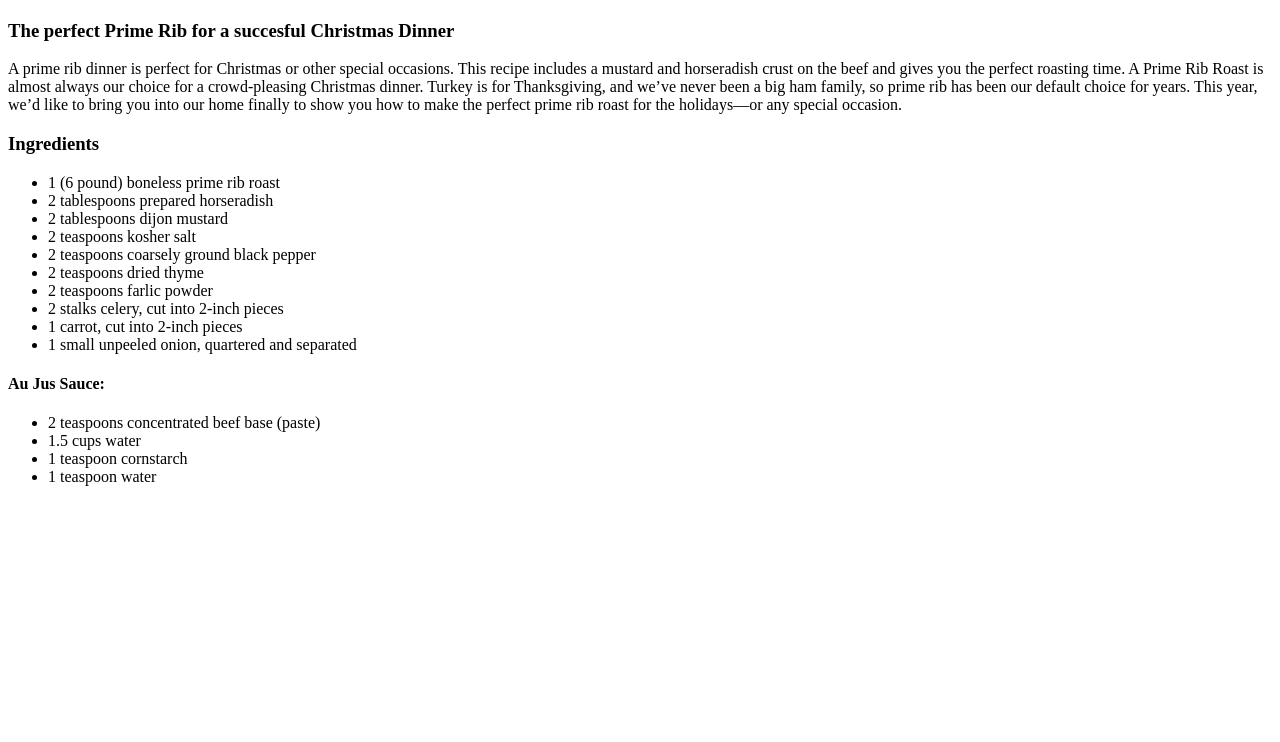
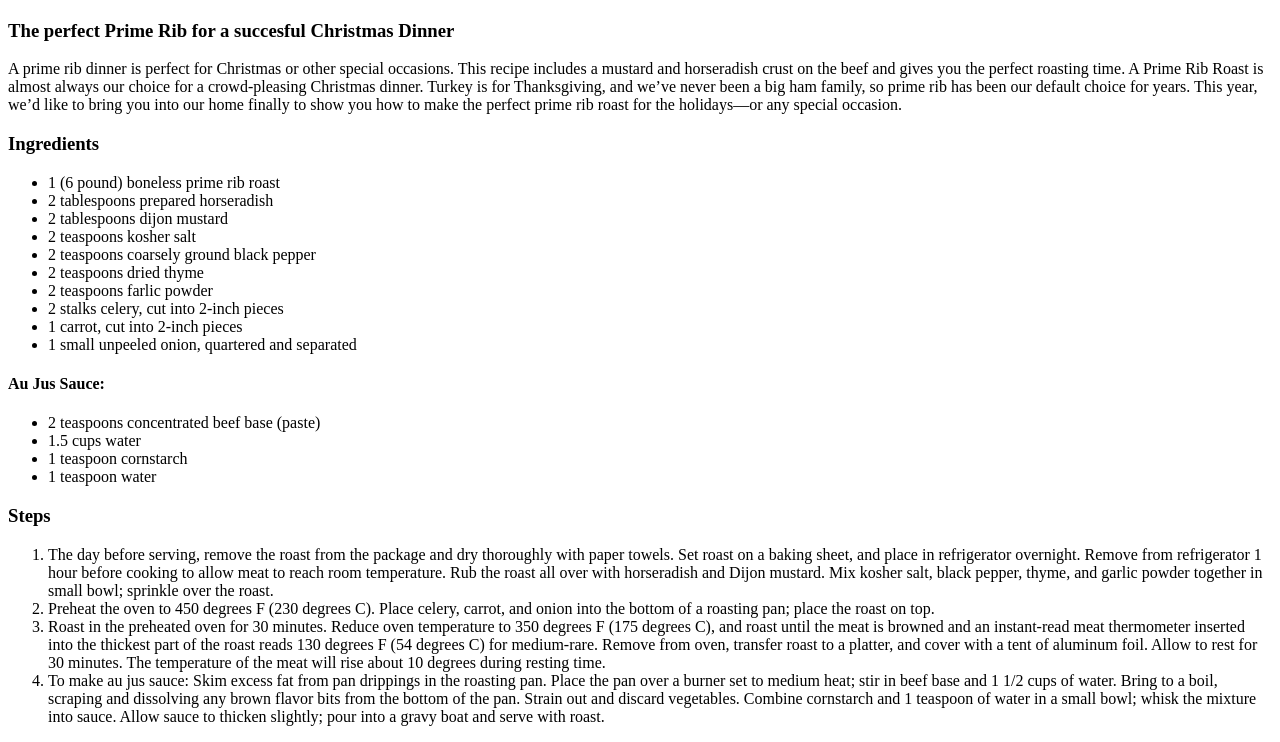
Before and after one commit to jared0215/odin-recipes, a plain HTML site: page recipes/primerib.html in a window 1280 px wide. Shown: the part 383-1125 px from the top of the page. Before the commit the page ends 885 px from the top, so only its background shows below. Drawn offline with Linux system fonts and the light colour scheme.

Commit message:
Create List of Steps for recipes
Added an ordered list of steps needed to make the christmas prime rib

```diff
--- a/recipes/primerib.html
+++ b/recipes/primerib.html
@@ -43,6 +43,15 @@
           <li>1 teaspoon water</li>
         </ul>
 
+        <h3>Steps</h3>
+
+        <ol>
+          <li>The day before serving, remove the roast from the package and dry thoroughly with paper towels. Set roast on a baking sheet, and place in refrigerator overnight. Remove from refrigerator 1 hour before cooking to allow meat to reach room temperature. Rub the roast all over with horseradish and Dijon mustard. Mix kosher salt, black pepper, thyme, and garlic powder together in small bowl; sprinkle over the roast.</li>
+          <li>Preheat the oven to 450 degrees F (230 degrees C). Place celery, carrot, and onion into the bottom of a roasting pan; place the roast on top.</li>
+          <li>Roast in the preheated oven for 30 minutes. Reduce oven temperature to 350 degrees F (175 degrees C), and roast until the meat is browned and an instant-read meat thermometer inserted into the thickest part of the roast reads 130 degrees F (54 degrees C) for medium-rare. Remove from oven, transfer roast to a platter, and cover with a tent of aluminum foil. Allow to rest for 30 minutes. The temperature of the meat will rise about 10 degrees during resting time.</li>
+          <li>To make au jus sauce: Skim excess fat from pan drippings in the roasting pan. Place the pan over a burner set to medium heat; stir in beef base and 1 1/2 cups of water. Bring to a boil, scraping and dissolving any brown flavor bits from the bottom of the pan. Strain out and discard vegetables. Combine cornstarch and 1 teaspoon of water in a small bowl; whisk the mixture into sauce. Allow sauce to thicken slightly; pour into a gravy boat and serve with roast.</li>
+        </ol>
+
 
 </body>
 
```
